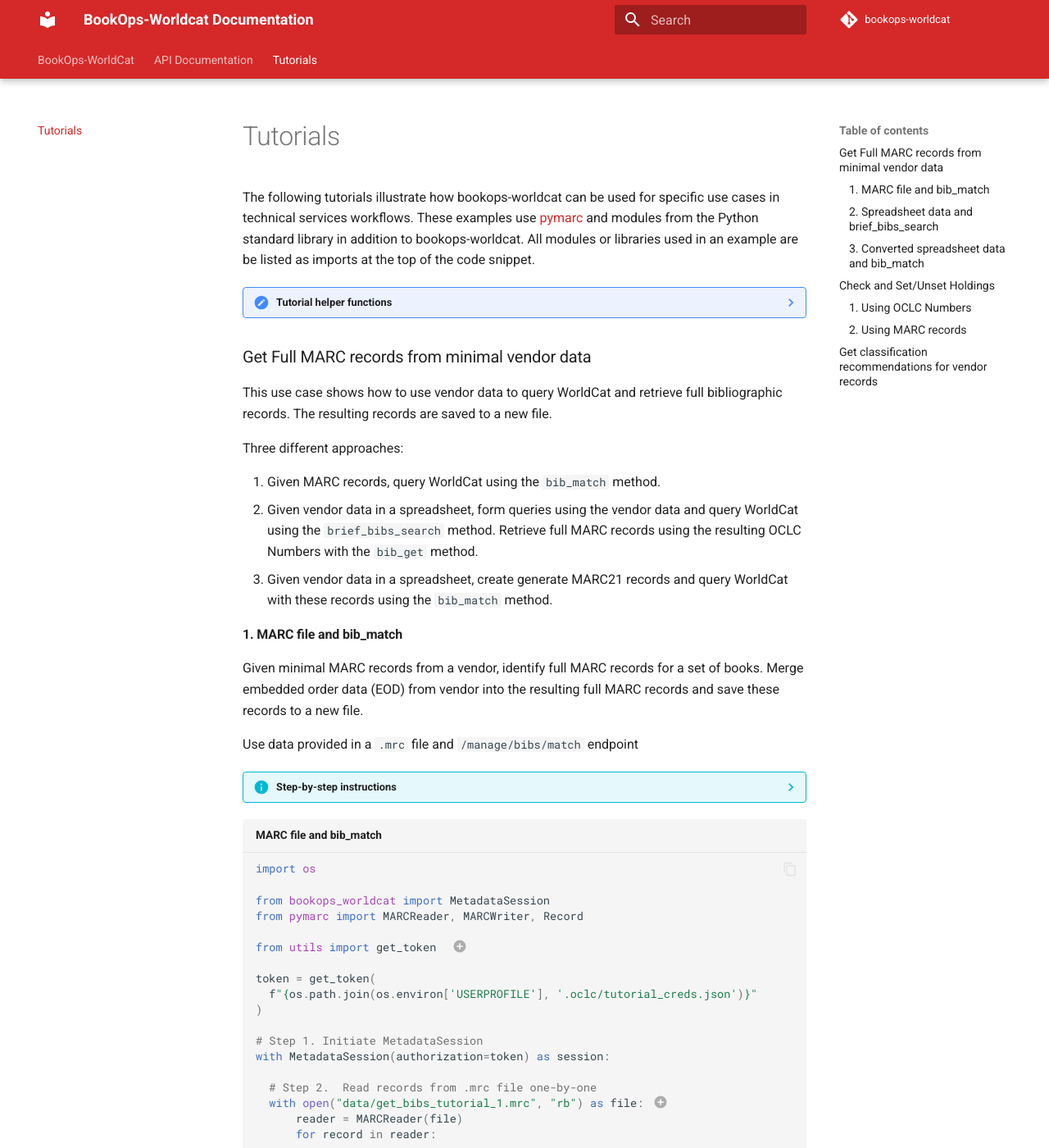
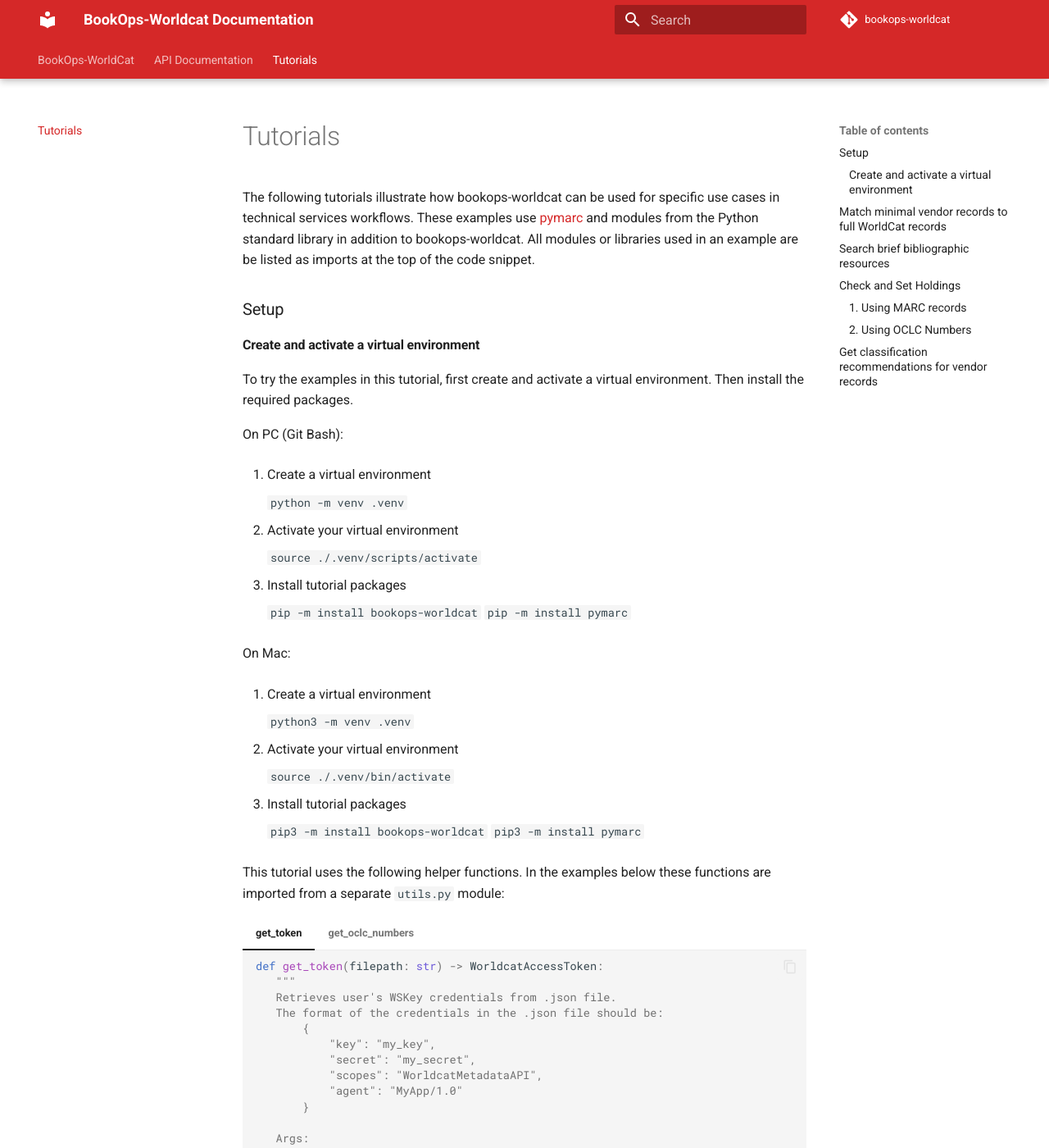
Before and after one commit to BookOps-CAT/bookops-worldcat, an MkDocs documentation site: the page built from docs/tutorials.md, in a window 1280 px wide and 1400 px high. Shown: the whole window at 82% size. Built offline with MkDocs 1.6.1 and Material for MkDocs 9.7.7, drawn with Linux system fonts in a browser that asks for light colours; comment, search, counter and statistics services are not loaded; the version menu is left out; some of the changed text lies outside the part shown.

Commit message:
updated tutorials

````diff
--- a/docs/tutorials.md
+++ b/docs/tutorials.md
@@ -1,73 +1,96 @@
 # Tutorials
 The following tutorials illustrate how bookops-worldcat can be used for specific use cases in technical services workflows. These examples use [pymarc](https://pymarc.readthedocs.io/en/latest/) and modules from the Python standard library in addition to bookops-worldcat. All modules or libraries used in an example are be listed as imports at the top of the code snippet.
 
-??? note "Tutorial helper functions"
-    This tutorial uses the following helper functions:
+### Setup
+#### Create and activate a virtual environment
+To try the examples in this tutorial, first create and activate a virtual environment. Then install the required packages.
 
-    === "get_token"
+On PC (Git Bash):
 
-        ```python
-        def get_token(filepath: str) -> WorldcatAccessToken:
-            """
-            Retrieves user's WSKey credentials from .json file.
-            The format of the credentials in the .json file should be:
-                {
-                    "key": "my_key",
-                    "secret": "my_secret",
-                    "scopes": "WorldcatMetadataAPI",
-                    "agent": "MyApp/1.0"
-                }
+1. Create a virtual environment
 
-            Args:
-                filepath: path to location of json file with credentials
+    `python -m venv .venv`
 
-            Returns:
-                WorldcatAccessToken
-            """
-            with open(filepath, "r") as file:
-                data = json.load(file)
-                return WorldcatAccessToken(
-                    key=data["key"],
-                    secret=data["secret"],
-                    scopes=data["scopes"],
-                    agent=data["agent"],
-                )
-        ```
+2. Activate your virtual environment
 
-    === "get_oclc_numbers"
+    `source ./.venv/scripts/activate`
 
-        ```python
-        def get_oclc_numbers(filepath: str) -> List:
-            """
-            Reads a file of OCLC Numbers and adds each one to a list.
+3. Install tutorial packages
 
-            Args:
-                filepath: path to location of file with OCLC Numbers
+    `pip -m install bookops-worldcat`
+    `pip -m install pymarc`
 
-            Returns:
-                oclc_numbers: a list of OCLC Numbers
-            """
-            oclc_numbers = []
-            with open(filepath, "r") as numbers:
-                for number in numbers:
-                    oclc_numbers.append(number.strip("\n"))
-            return oclc_numbers
+On Mac:
 
-        ```
+1. Create a virtual environment
 
-### Get Full MARC records from minimal vendor data
-This use case shows how to use vendor data to query WorldCat and retrieve full bibliographic records. The resulting records are saved to a new file.
+    `python3 -m venv .venv`
 
-Three different approaches:
+2. Activate your virtual environment
 
-1. Given MARC records, query WorldCat using the `bib_match` method.
-2. Given vendor data in a spreadsheet, form queries using the vendor data and query WorldCat using the `brief_bibs_search` method. Retrieve full MARC records using the resulting OCLC Numbers with the `bib_get` method.
-3. Given vendor data in a spreadsheet, create generate MARC21 records and query WorldCat with these records using the `bib_match` method.
+    `source ./.venv/bin/activate`
 
-#### 1. MARC file and bib_match
-Given minimal MARC records from a vendor, identify full MARC records for a set of books. Merge embedded order data (EOD) from vendor into the resulting full MARC records and save these records to a new file.
+3. Install tutorial packages
 
-Use data provided in a `.mrc` file and `/manage/bibs/match` endpoint
+    `pip3 -m install bookops-worldcat`
+    `pip3 -m install pymarc`
+
+
+ This tutorial uses the following helper functions. In the examples below these functions are imported from a separate `utils.py` module:
+
+=== "get_token"
+
+      ```python
+      def get_token(filepath: str) -> WorldcatAccessToken:
+         """
+         Retrieves user's WSKey credentials from .json file.
+         The format of the credentials in the .json file should be:
+             {
+                 "key": "my_key",
+                 "secret": "my_secret",
+                 "scopes": "WorldcatMetadataAPI",
+                 "agent": "MyApp/1.0"
+             }
+
+         Args:
+             filepath: path to location of json file with credentials
+
+         Returns:
+             WorldcatAccessToken
+         """
+         with open(filepath, "r") as file:
+             data = json.load(file)
+             return WorldcatAccessToken(
+                 key=data["key"],
+                 secret=data["secret"],
+                 scopes=data["scopes"],
+                 agent=data["agent"],
+             )
+      ```
+
+=== "get_oclc_numbers"
+
+      ```python
+      def get_oclc_numbers(filepath: str) -> List:
+         """
+         Reads a file of OCLC Numbers and adds each one to a list.
+
+         Args:
+             filepath: path to location of file with OCLC Numbers
+
+         Returns:
+             oclc_numbers: a list of OCLC Numbers
+         """
+         oclc_numbers = []
+         with open(filepath, "r") as numbers:
+             for number in numbers:
+                 oclc_numbers.append(number.strip("\n"))
+         return oclc_numbers
+
+      ```
+
+### Match minimal vendor records to full WorldCat records
+Given minimal MARC records from a vendor, identify matches in WorldCat using the `/manage/bibs/match` endpoint. Parse the API response and retrieve full MARC records using the `/manage/bibs` endpoint. Merge the resulting records with the original records and save them to a new file.
 
 ??? info "Step-by-step instructions"
     This example uses the following steps. These steps are noted using in-line comments in the code:
@@ -98,7 +121,7 @@
 with MetadataSession(authorization=token) as session:
 
   # Step 2.  Read records from .mrc file one-by-one
-  with open("data/get_bibs_tutorial_1.mrc", "rb") as file: # (2)!
+  with open("data/match_bibs_tutorial.mrc", "rb") as file: # (2)!
       reader = MARCReader(file)
       for record in reader:
 
@@ -126,7 +149,7 @@
           pymarc_record.add_field(order_data)
 
           # Step 9. Write record to new .mrc file
-          writer = MARCWriter(open("data/get_bibs_tutorial_1_output.mrc", "ab"))
+          writer = MARCWriter(open("data/match_bibs_output.mrc", "ab"))
           writer.write(pymarc_record)
           writer.close()
 ```
@@ -135,8 +158,9 @@
 2. Enter the name of your vendor MARC file here
 3. Change MARC tag for EOD (or add additional fields) based on local practices
 
-#### 2. Spreadsheet data and brief_bibs_search
-Search for records using data provided in a spreadsheet and `/search/brief-bibs/` endpoint. Retrieve full MARC records with the resulting OCLC numbers.
+
+### Search brief bibliographic resources
+Read data from a spreadsheet to form queries. Use queries to search for records using the `/search/brief-bibs/` endpoint. Retrieve full MARC records for the resulting OCLC numbers.
 
 ??? info "Step-by-step instructions"
     This example uses the following steps. These steps are noted using in-line comments in the code:
@@ -164,15 +188,16 @@
 with MetadataSession(authorization=token) as session:
 
     # Step 2.  Read data from spreadsheet
-    with open("data/get_bibs_tutorial_2.csv", "r", encoding="utf-8") as csvfile: # (2)!
+    with open("data/brief_bibs_tutorial.csv", "r", encoding="utf-8") as csvfile: # (2)!
         reader = csv.reader(csvfile, delimiter="\t")
         next(reader)
 
         # Step 3. Iterate through each row in spreadsheet
         for row in reader:
 
-            # Step 4. Form query using spreadsheet data including title, author, pub
-            # date, and ISBN. Use brief_bibs_search search for records.
+            # Step 4. Form query using spreadsheet data including title,
+            # author, pub date, and ISBN. Use brief_bibs_search search
+            # for records.
             brief_bib_response = session.brief_bibs_search(
                 q=f"ti:{row[0]} AND au:{row[1]} AND bn:{row[2]}",
                 inCatalogLanguage="eng",
@@ -206,7 +231,7 @@
             )
 
             # Step 9. Write record to new .mrc file
-            writer = MARCWriter(open("data/get_bibs_tutorial_2_output.mrc", "ab"))
+            writer = MARCWriter(open("data/brief_bibs_tutorial_output.mrc", "ab"))
             print(pymarc_record)
             writer.write(pymarc_record)
             writer.close()
@@ -218,172 +243,9 @@
 4. 949$i is the barcode
 5. 949$p is the item price
 
-#### 3. Converted spreadsheet data and bib_match
-Convert data from spreadsheet into MARC records and match records using /manage/bibs/match endpoint. Retrieve resulting records, add local fields, and save records to new file.
+### Check and Set Holdings
 
-??? info "Step-by-step instructions"
-    This example uses the following steps. These steps are noted using in-line comments in the code:
-
-      1. Initiate `MetadataSession`
-      2. Read data from spreadsheet
-      3. Iterate through each row in spreadsheet
-      4. Create record from row of spreadsheet data
-      5. Match record using bib_match
-      6. Parse .json response and extract OCLC Number
-      7. Retrieve full MARC record using OCLC Number
-      8. Create pymarc Record object from resulting MARC record
-      9. Merge EOD from initial file into new MARC record
-      10. Write record to new .mrc file
-
-```python title="Converted spreadsheet data and bib_match"
-import os
-import csv
-
-from bookops_worldcat import MetadataSession
-from pymarc import MARCWriter, Record, Field, Subfield
-
-from utils import get_token # (1)!
-
-token = get_token(
-    f"{os.path.join(os.environ['USERPROFILE'], '.oclc/tutorial_creds.json')}"
-)
-
-# Step 1. Initiate MetadataSession
-with MetadataSession(authorization=token) as session:
-
-    # Step 2.  Read data from spreadsheet
-    with open("data/get_bibs_tutorial_3.csv", "r", encoding="utf-8") as csvfile:  # (2)!
-        reader = csv.reader(csvfile, delimiter="\t")
-        next(reader)
-
-        # Step 3. Iterate through each row in spreadsheet
-        for row in reader:
-
-            # Step 4. Create record from row of spreadsheet data
-            record = Record(leader="00000nam a2200000u  4500") # (3)!
-            record.add_field(
-                Field(
-                    tag="008",
-                    data="240424|||||||||xx#|||||||||||||||0|||||u", # (4)!
-                ),
-                Field(
-                    tag="020",
-                    indicators=[" ", " "],
-                    subfields=[Subfield(code="a", value=f"{row[2]}")], # (5)!
-                ),
-                Field(
-                    tag="100",
-                    indicators=["0", " "],
-                    subfields=[Subfield(code="a", value=f"{row[1]}")], # (6)!
-                ),
-                Field(
-                    tag="245",
-                    indicators=["1", " "],
-                    subfields=[Subfield(code="a", value=f"{row[0]}")], # (7)!
-                ),
-                Field(
-                    tag="264",
-                    indicators=[" ", "1"],
-                    subfields=[Subfield(code="c", value=f"{row[3]}")], # (8)!
-                ),
-            )
-
-            # Step 5. Match record using bib_match
-            match_response = session.bib_match(
-                record=record.as_marc(), recordFormat="application/marc"
-            )
-
-            # Step 6. Parse .json response and extract OCLC Number
-            match_json = match_response.json()
-            matched_oclc_number = match_json["briefRecords"][0]["oclcNumber"]
-
-            # Step 7. Retrieve full MARC record using OCLC Number
-            get_response = session.bib_get(
-                matched_oclc_number, responseFormat="application/marc"
-            )
-
-            # Step 8. Create pymarc Record object from resulting MARC record
-            pymarc_record = Record(get_response.content)
-
-            # Step 9. Merge EOD from initial file into new MARC record
-            pymarc_record.add_field(
-                Field(
-                    tag="949",
-                    indicators=["", ""],
-                    subfields=[
-                        Subfield(code="i", value=f"{row[4]}"),  # (9)!
-                        Subfield(code="p", value=f"{row[5]}"),  # (10)!
-                    ],
-                )
-            )
-
-            # Step 10. Write record to new .mrc file
-            writer = MARCWriter(open("data/get_bibs_tutorial_3_output.mrc", "ab"))
-            writer.write(pymarc_record)
-            writer.close()
-
-```
-
-1. The helper function, `get_token`, is mentioned at the top of this page. In this example we are importing it from another module, `utils.py`
-2. Enter the name of your vendor spreadsheet file here.
-3. Create a generic Leader.
-4. Create a generic 008.
-5. Add the ISBN from the spreadsheet
-6. Add the Author from the spreadsheet
-7. Add the Title from the spreadsheet
-8. Add the date of publication from the spreadsheet
-9. Add the barcode from the spreadsheet
-10. Add the price from the spreadsheet
-
-### Check and Set/Unset Holdings
-#### 1. Using OCLC Numbers
-Read OCLC Numbers from a text file and check if holdings are set. Set holdings using OCLC Number.
-
-??? info "Step-by-step instructions"
-    This example uses the following steps. These steps are noted using in-line comments in the code:
-
-      1. Read OCLC Numbers from file
-      2. Initiate `MetadataSession`
-      3. Loop through OCLC Numbers
-      4. Check if holdings are set using OCLC Number
-      5. Set holdings using OCLC Number
-      6. Unset holdings using OCLC Number
-
-```python title="Using OCLC Numbers"
-import os
-
-from bookops_worldcat import MetadataSession
-
-from utils import get_token, get_oclc_numbers  # (1)!
-
-
-token = get_token(
-    f"{os.path.join(os.environ['USERPROFILE'], '.oclc/tutorial_creds.json')}"
-)
-
-# 1. Read OCLC Numbers from file
-oclc_numbers = get_oclc_numbers("data/holdings_tutorial_1.txt")  # (2)!
-# 2. Initiate MetadataSession
-with MetadataSession(authorization=token) as session:
-    # 3. Loop through OCLC Numbers
-    for number in oclc_numbers:
-        # 4. Check if holdings are set using OCLC Number
-        response = session.holdings_get_current(number)
-        print(response.json())
-
-        # 5. Set holdings using OCLC Number
-        response = session.holdings_set(number)
-        print(response.json())
-
-        # 6. Unset holdings using OCLC Number
-        response = session.holdings_unset(number)
-        print(response.json())
-```
-
-1. The helper functions, `get_token` and `get_oclc_numbers`, are mentioned at the top of this page. In this example we are importing them from another module, `utils.py`
-2. Enter the name of the .txt file with your OCLC numbers here.
-
-#### 2. Using MARC records
+#### 1. Using MARC records
 Read MARC records from a .mrc file, extract the OCLC number from the records and check if holdings are set. Set holdings using the MARC record.
 
 ??? info "Step-by-step instructions"
@@ -412,7 +274,7 @@
 # 1. Initiate MetadataSession
 with MetadataSession(authorization=token) as session:
     # 2. Read MARC records from file
-    with open("data/holdings_tutorial_2.mrc", "rb") as marc_file:  # (2)!
+    with open("data/holdings_tutorial_1.mrc", "rb") as marc_file:  # (2)!
         reader = MARCReader(marc_file)
         for record in reader:
             # 3. Get OCLC Number for record
@@ -433,6 +295,54 @@
 
 1. The helper function, `get_token`, is mentioned at the top of this page. In this example we are importing it from another module, `utils.py`
 2. Enter the name of the file with your MARC records here.
+
+#### 2. Using OCLC Numbers
+Read OCLC Numbers from a text file and check if holdings are set. Set holdings using OCLC Number.
+
+??? info "Step-by-step instructions"
+    This example uses the following steps. These steps are noted using in-line comments in the code:
+
+      1. Read OCLC Numbers from file
+      2. Initiate `MetadataSession`
+      3. Loop through OCLC Numbers
+      4. Check if holdings are set using OCLC Number
+      5. Set holdings using OCLC Number
+      6. Unset holdings using OCLC Number
+
+```python title="Using OCLC Numbers"
+import os
+
+from bookops_worldcat import MetadataSession
+
+from utils import get_token, get_oclc_numbers  # (1)!
+
+
+token = get_token(
+    f"{os.path.join(os.environ['USERPROFILE'], '.oclc/tutorial_creds.json')}"
+)
+
+# 1. Read OCLC Numbers from file
+oclc_numbers = get_oclc_numbers("data/holdings_tutorial_2.txt")  # (2)!
+# 2. Initiate MetadataSession
+with MetadataSession(authorization=token) as session:
+    # 3. Loop through OCLC Numbers
+    for number in oclc_numbers:
+        # 4. Check if holdings are set using OCLC Number
+        response = session.holdings_get_current(number)
+        print(response.json())
+
+        # 5. Set holdings using OCLC Number
+        response = session.holdings_set(number)
+        print(response.json())
+
+        # 6. Unset holdings using OCLC Number
+        response = session.holdings_unset(number)
+        print(response.json())
+```
+
+1. The helper functions, `get_token` and `get_oclc_numbers`, are mentioned at the top of this page. In this example we are importing them from another module, `utils.py`
+2. Enter the name of the .txt file with your OCLC numbers here.
+
 
 ### Get classification recommendations for vendor records
 Read data from a .mrc file and query WorldCat to retrieve classification recommendations. Add the resulting call numbers to the MARC records and write the records to a new .mrc file.
````
